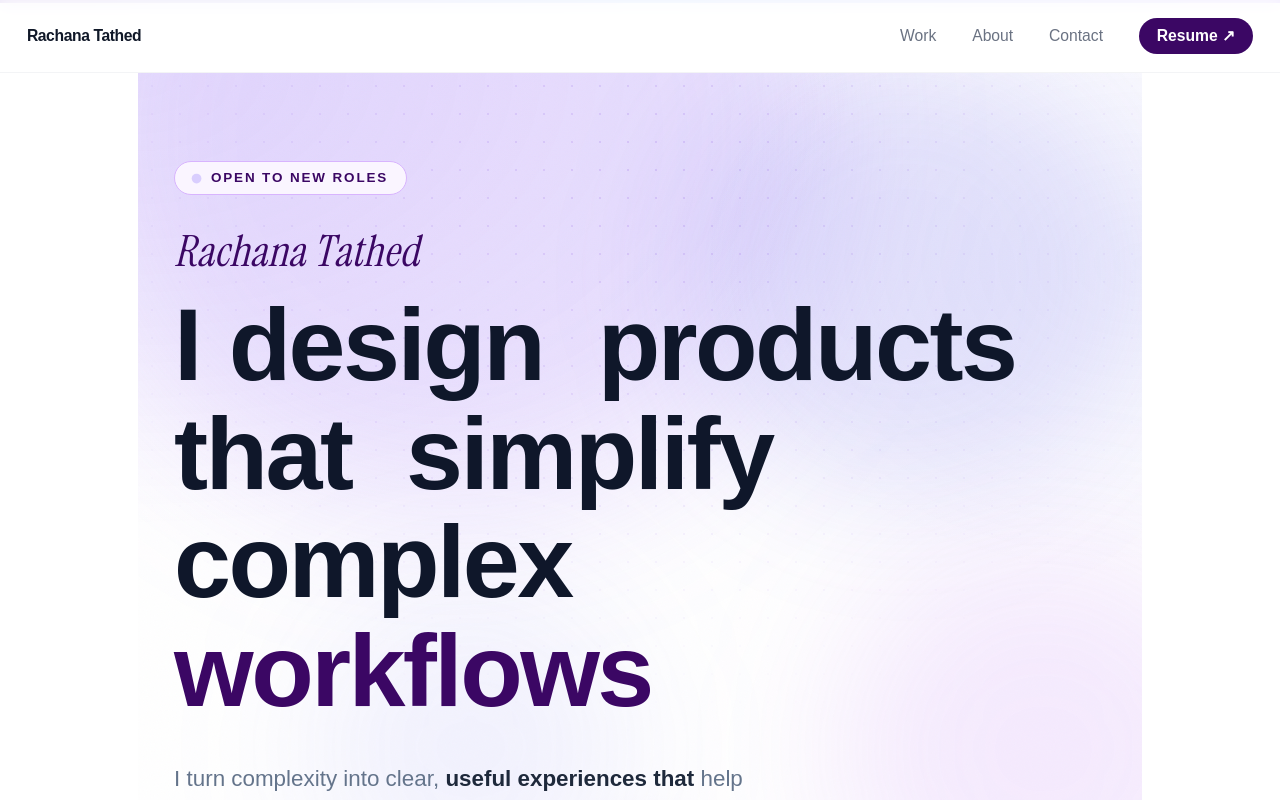
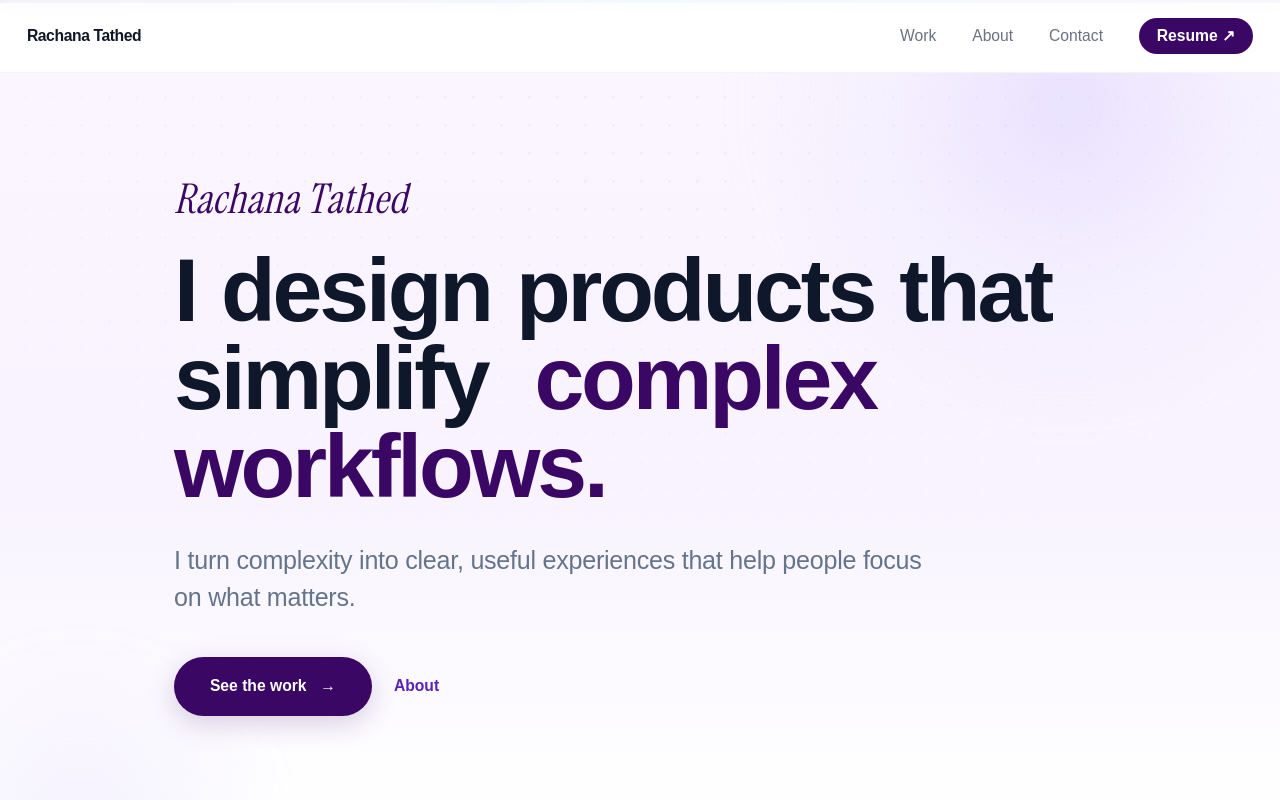
Before and after one commit to tathedrachana1403/portfolio, a Next.js app: page / in a window 1280 px wide. Shown: the top 800 px of the page. Built offline with nearby package versions, Linux system fonts and the light colour scheme.

Commit message:
homepage first section

```diff
--- a/app/page.tsx
+++ b/app/page.tsx
@@ -130,44 +130,96 @@ export default function Home() {
       <main className="pt-16">
 
         {/* ── HERO ──────────────────────────────────────────────────────────── */}
-        <section className="relative max-w-4xl mx-auto px-8 pt-20 pb-20 overflow-hidden">
-          <FloatingOrbs />
-
-          {/* Dot grid — fades to edges and bottom */}
-          <div
-            className="absolute inset-0 pointer-events-none -z-10"
+<section
+  className="relative w-full overflow-hidden"
   style={{
-              backgroundImage: "radial-gradient(rgba(109,40,217,0.22) 1.5px, transparent 1.5px)",
-              backgroundSize: "28px 28px",
-              maskImage: "radial-gradient(ellipse 90% 80% at 50% 10%, rgba(0,0,0,0.6) 0%, rgba(0,0,0,0.3) 40%, transparent 75%)",
-              WebkitMaskImage: "radial-gradient(ellipse 90% 80% at 50% 10%, rgba(0,0,0,0.6) 0%, rgba(0,0,0,0.3) 40%, transparent 75%)",
+    background:
+      "linear-gradient(180deg, #faf5ff 0%, #f8f3ff 55%, #ffffff 100%)",
+  }}
+>
+  {/* Soft ambient purple glow */}
+  <motion.div
+    className="absolute pointer-events-none"
+    style={{
+      width: "620px",
+      height: "620px",
+      top: "-300px",
+      right: "-120px",
+      borderRadius: "50%",
+      background:
+        "radial-gradient(circle, rgba(196,181,253,0.30) 0%, rgba(221,214,254,0.12) 40%, transparent 72%)",
+      filter: "blur(18px)",
+    }}
+    animate={{
+      x: [0, -25, 15, 0],
+      y: [0, 25, -10, 0],
+      scale: [1, 1.05, 0.98, 1],
+    }}
+    transition={{
+      duration: 18,
+      repeat: Infinity,
+      ease: "easeInOut",
     }}
   />
 
-          {/* Badge row */}
-          <FadeUp delay={0}>
-            <div className="flex items-center gap-3 mb-8">
-              <div className="inline-flex items-center gap-2.5 rounded-full px-4 py-1.5"
-                style={{ backgroundColor: "#faf5ff", border: "1.5px solid #d8b4fe" }}>
-                <motion.span
-                  className="w-1.5 h-1.5 rounded-full block shrink-0"
-                  style={{ backgroundColor: "#c4b5fd" }}
-                  animate={{ scale: [1, 1.7, 1], opacity: [1, 0.3, 1] }}
-                  transition={{ repeat: Infinity, duration: 2.4, ease: "easeInOut" }}
+  {/* Secondary soft glow */}
+  <motion.div
+    className="absolute pointer-events-none"
+    style={{
+      width: "420px",
+      height: "420px",
+      bottom: "-260px",
+      left: "-160px",
+      borderRadius: "50%",
+      background:
+        "radial-gradient(circle, rgba(196,181,253,0.20) 0%, transparent 70%)",
+      filter: "blur(24px)",
+    }}
+    animate={{
+      x: [0, 30, -10, 0],
+      y: [0, -20, 10, 0],
+    }}
+    transition={{
+      duration: 20,
+      repeat: Infinity,
+      ease: "easeInOut",
+    }}
   />
-                <span className="text-xs font-bold tracking-[0.14em] uppercase" style={{ color: "#3b0764" }}>Open to new roles</span>
-              </div>
-            </div>
-          </FadeUp>
+
+  {/* Original-style dot grid */}
+  <motion.div
+    className="absolute inset-0 pointer-events-none"
+    style={{
+      backgroundImage:
+        "radial-gradient(rgba(109,40,217,0.16) 1.4px, transparent 1.4px)",
+      backgroundSize: "28px 28px",
+      maskImage:
+        "radial-gradient(ellipse 90% 80% at 50% 10%, rgba(0,0,0,0.55) 0%, rgba(0,0,0,0.25) 42%, transparent 76%)",
+      WebkitMaskImage:
+        "radial-gradient(ellipse 90% 80% at 50% 10%, rgba(0,0,0,0.55) 0%, rgba(0,0,0,0.25) 42%, transparent 76%)",
+    }}
+    animate={{
+      backgroundPosition: ["0px 0px", "28px 28px"],
+    }}
+    transition={{
+      duration: 16,
+      repeat: Infinity,
+      ease: "linear",
+    }}
+  />
+
+  {/* Content */}
+  <div className="relative max-w-4xl mx-auto px-8 pt-20 pb-20 md:pt-24 md:pb-24">
 
     {/* Name */}
-          <div className="mb-4">
+    <FadeUp delay={0}>
+      <div className="mb-6">
         <span
           className="block italic leading-none"
           style={{
             fontFamily: "var(--font-instrument-serif)",
             fontWeight: 400,
-                fontSize: "clamp(1.6rem, 3.5vw, 2.4rem)",
+            fontSize: "clamp(1.6rem, 3.2vw, 2.3rem)",
             color: "#3b0764",
             letterSpacing: "0.01em",
           }}
@@ -175,53 +227,78 @@ export default function Home() {
           <CharReveal delay={0.05}>{"Rachana Tathed"}</CharReveal>
         </span>
       </div>
+    </FadeUp>
 
-          {/* Main headline */}
-          <h1 className="font-black leading-[1.06] tracking-tight mb-8"
-            style={{ fontSize: "clamp(3.2rem, 8vw, 6rem)", color: "#0f172a" }}>
-            <WordReveal delay={0.4}>{"I design"}</WordReveal>{" "}
-            <WordReveal delay={0.55}>{"products that"}</WordReveal>{" "}
-            <WordReveal delay={0.7}>{"simplify"}</WordReveal>
+    {/* Headline */}
+    <h1
+      className="font-black tracking-[-0.035em] leading-[0.98] mb-7"
+      style={{
+        fontSize: "clamp(2.8rem, 7vw, 5.3rem)",
+        color: "#0f172a",
+      }}
+    >
+      <WordReveal delay={0.35}>{"I design products that"}</WordReveal>
       <br />
-            <WordReveal delay={0.85}>{"complex"}</WordReveal>{" "}
+
+      <WordReveal delay={0.58}>{"simplify"}</WordReveal>{" "}
+
       <span style={{ color: "#3b0764" }}>
-              <WordReveal delay={1.0}>{"workflows"}</WordReveal>
+        <WordReveal delay={0.72}>{"complex workflows."}</WordReveal>
       </span>
     </h1>
 
-          {/* Body */}
-          <FadeUp delay={1.2}>
-            <p className="text-xl leading-relaxed mb-10 max-w-lg" style={{ color: "#64748b" }}>
-              I turn complexity into clear,{" "}
-              <strong style={{ color: "#1e293b" }}>useful experiences that</strong> help people focus on what matters.
+    {/* Description */}
+    <FadeUp delay={0.95}>
+      <p
+        className="text-xl md:text-[1.4rem] leading-[1.5] mb-9 max-w-2xl"
+        style={{
+          color: "#64748b",
+          letterSpacing: "-0.01em",
+        }}
+      >
+        I turn complexity into clear, useful experiences that help people
+        focus on what matters.
       </p>
     </FadeUp>
 
-
     {/* CTAs */}
-          <FadeUp delay={1.5}>
-            <div className="flex items-center gap-4">
+    <FadeUp delay={1.2}>
+      <div className="flex items-center gap-5">
         <MagneticButton
           href="#work"
           className="gap-3 px-8 py-4 text-sm font-bold rounded-full"
-                style={{ backgroundColor: "#3b0764", color: "white", boxShadow: "0 0 0 1px rgba(139,92,246,0.3), 0 8px 32px rgba(59,7,100,0.25)" }}
+          style={{
+            backgroundColor: "#3b0764",
+            color: "#ffffff",
+            boxShadow:
+              "0 8px 28px rgba(59,7,100,0.18)",
+          }}
         >
           See the work
+
           <motion.span
-                  animate={{ x: [0, 5, 0] }}
-                  transition={{ repeat: Infinity, duration: 1.4, ease: "easeInOut" }}
+            animate={{ x: [0, 4, 0] }}
+            transition={{
+              repeat: Infinity,
+              duration: 1.6,
+              ease: "easeInOut",
+            }}
             style={{ display: "inline-block" }}
-                >→</motion.span>
+          >
+            →
+          </motion.span>
         </MagneticButton>
+
         <DrawUnderlineLink
           href="#about"
           className="text-sm font-semibold"
           style={{ color: "#5b21b6" }}
         >
-                About me
+          About
         </DrawUnderlineLink>
       </div>
     </FadeUp>
+  </div>
 </section>
 
         {/* ── MARQUEE ───────────────────────────────────────────────────────── */}
```
Lines whose indentation alone changed are shown as unchanged.
